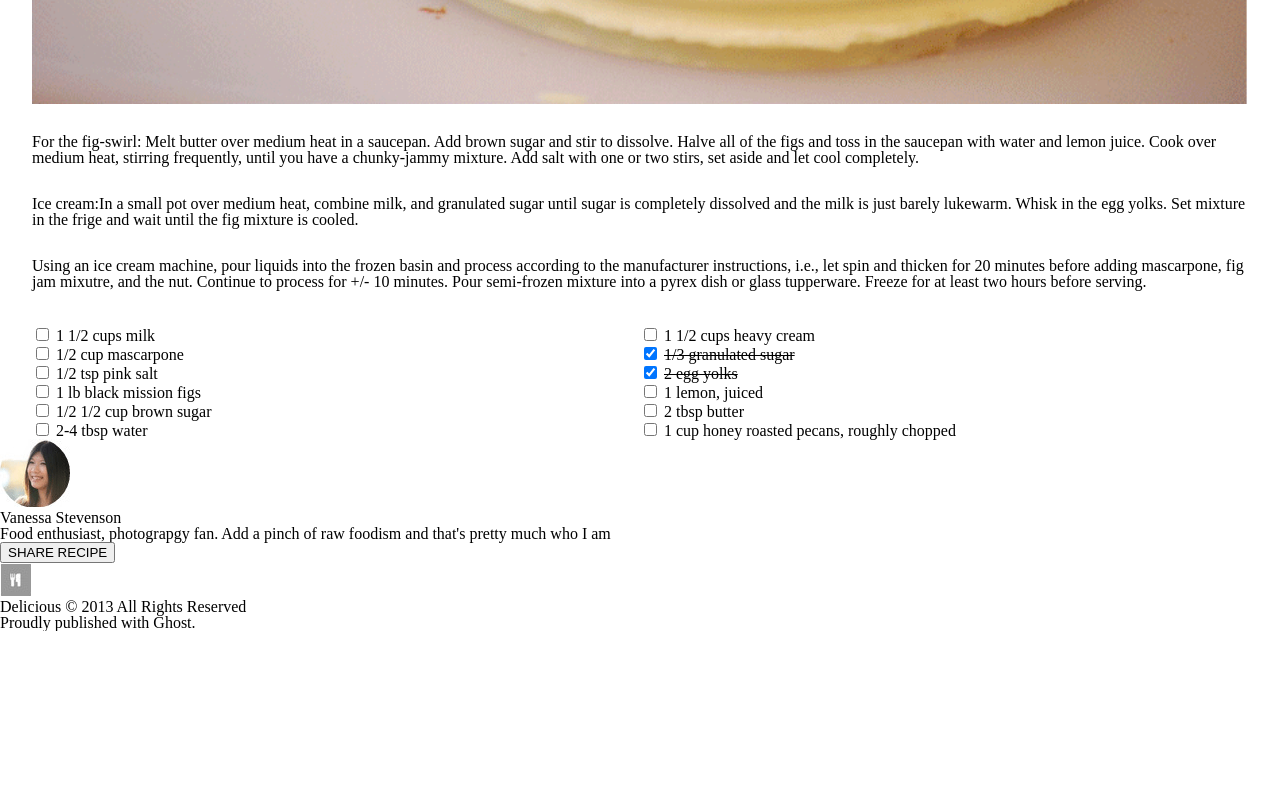
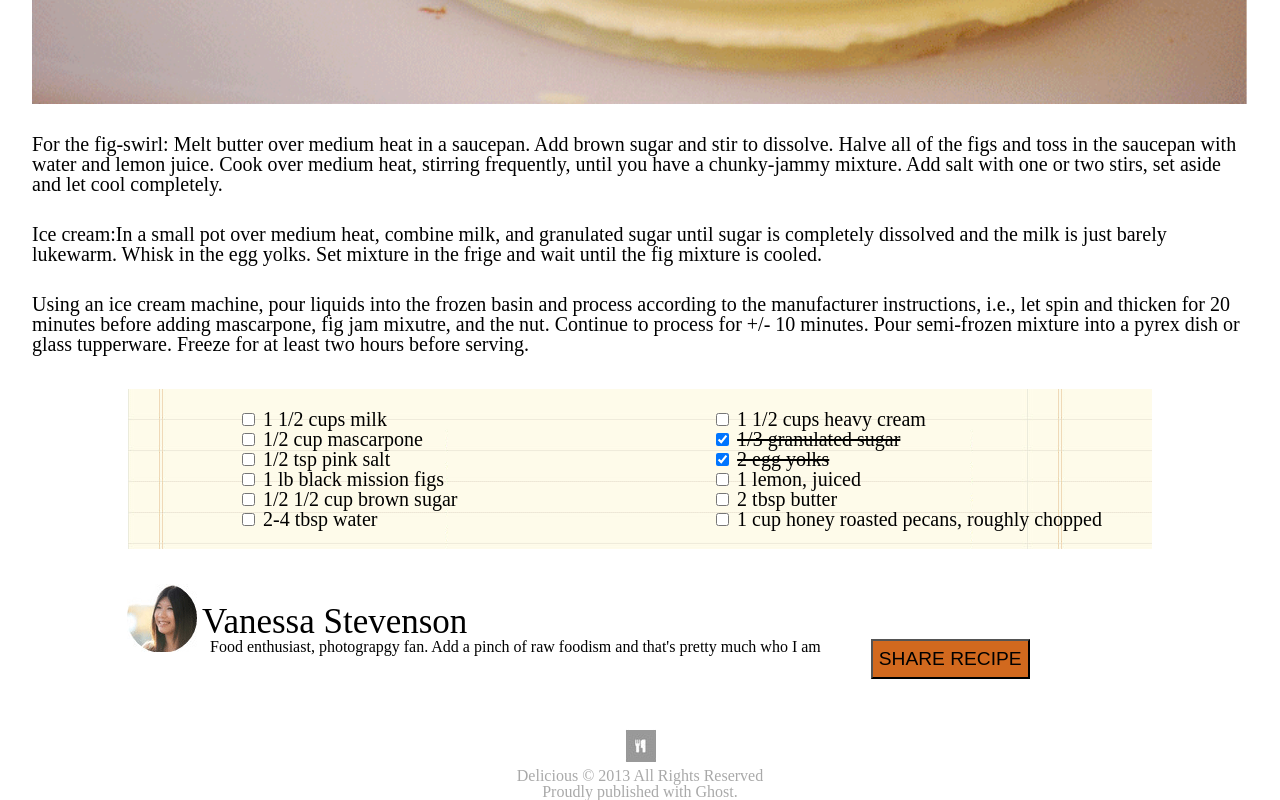
Before and after one commit to shahd1995913/-chocolate-pizza, a plain HTML site: page index.html in a window 1280 px wide. Shown: the part 955-1755 px from the top of the page. Before the commit the page ends 1586 px from the top, so only its background shows below. Drawn offline with Linux system fonts and the light colour scheme; a web font is replaced by a local one.

Commit message:
edited by osama

```diff
--- a/css/style.css
+++ b/css/style.css
@@ -1,4 +1,5 @@
 @import url("https://fonts.googleapis.com/css2?family=Pacifico&display=swap");
+@import url("https://fonts.googleapis.com/css2?family=Antic+Slab&display=swap");
 
 #logo {
   font-family: "Pacifico", cursive;
@@ -31,6 +32,11 @@
   height: 20px;
   border-width: 30;
   background-color: rgb(165, 152, 152);
+}
+
+#printNextToImg {
+  float: right;
+  color: rgb(114, 107, 80);
 }
 h1 {
   margin-bottom: 3px;
@@ -68,25 +74,71 @@ article {
   display: block;
   margin: 0 auto;
 }
-article .pTxt {
+.pTxt {
+  font-family: "Antic Slab", serif;
+  font-size: 20px;
   margin-left: 2.5%;
   margin-top: 30px;
   width: 95%;
 }
 .formF {
+  background-image: url("../img/list-bg.png");
+  padding: 20px;
+  font-size: 20px;
   margin-left: 2.5%;
   margin-top: 35px;
   display: inline-block;
-  width: 95%;
-  background-image: url "img/list-bg.png";
+  width: 80%;
+  margin-left: 10%;
+  box-sizing: border-box;
 }
 
 .leftF {
-  width: 50%;
+  margin-left: 90px;
   display: inline-block;
 }
 .rightF {
-  width: 50%;
-  display: inline-block;
+  margin-right: 30px;
+  display: inline;
   float: right;
 }
+#userInfoDiv {
+  display: inline-block;
+}
+
+#userImg {
+  width: 95%;
+  margin: 0 auto;
+  margin-top: 20px;
+}
+#circle {
+  display: inline;
+  margin-left: 95px;
+}
+#nameV {
+  margin-left: 7px;
+  margin-top: 0;
+  vertical-align: top;
+  margin-bottom: 10px;
+  display: inline;
+  font-size: 35px;
+}
+#nameP {
+  margin-left: 8px;
+  display: inline;
+}
+#button1 {
+  font-size: larger;
+  height: 40px;
+  background-color: chocolate;
+  margin-left: 50px;
+  float: right;
+}
+.footerImg {
+  margin: 3px;
+  margin-top: 50px;
+}
+footer {
+  color: darkgray;
+  text-align: center;
+}
--- a/index.html
+++ b/index.html
@@ -48,6 +48,7 @@
 
 
  <img id="img2" src="img/print-icon.png" alt="">
+ <p id="printNextToImg">print</p>
 
 
 <main>
@@ -64,6 +65,7 @@
 
 
 <div class="leftF">
+    <form >
     <input type="checkbox" id="vehicle1" name="vehicle1" value="Bike">
     <label for="vehicle1"> 1 1/2 cups milk</label><br>
     <input type="checkbox" id="vehicle2" name="vehicle2" value="Car">
@@ -79,10 +81,10 @@
 
     <input type="checkbox" id="vehicle3" name="vehicle3" value="Boat">
     <label for="vehicle2"> 2-4 tbsp water</label><br>
-
+</form>
 </div>
 <div class="rightF">
-
+<form >
 
     <input type="checkbox" id="vehicle1" name="vehicle1" value="Bike">
     <label for="vehicle1"> 1 1/2 cups heavy cream</label><br>
@@ -100,6 +102,7 @@
     <input type="checkbox" id="vehicle3" name="vehicle3" value="Boat">
     <label for="vehicle2"> 1 cup honey roasted pecans, roughly chopped</label><br>
 
+</form>
 </div>
 
 </div>
@@ -107,17 +110,27 @@
 
 
 
-<div id=button>
-<img src="img/van-pic.png" alt="">
-<h2>Vanessa Stevenson</h2>
-<p>Food enthusiast, photograpgy fan. Add a pinch of raw foodism and that's pretty much who I am</p>
+<div id=userImg>
+    <div id="circle">
+    <img src="img/van-pic.png" alt="">
+</div>
 
+    <div id="userInfoDiv">
+        <div id="nameV"> <p>Vanessa Stevenson</p> </div>
+        <p id="nameP">Food enthusiast, photograpgy fan. Add a pinch of raw foodism and that's pretty much who I am</p>
 <button id ="button1">SHARE RECIPE</button>
+
+    </div>
+
+
+
 </div>
 
     </main>
 <footer>
-    <img src="img/small-logo.png" alt="">
+    <div class="footerImg">
+            <img src="img/small-logo.png" alt="">
+    </div>
     <p>Delicious &copy; 2013 All Rights Reserved</p>
     <p>Proudly published with Ghost.</p>
 </footer>
```
